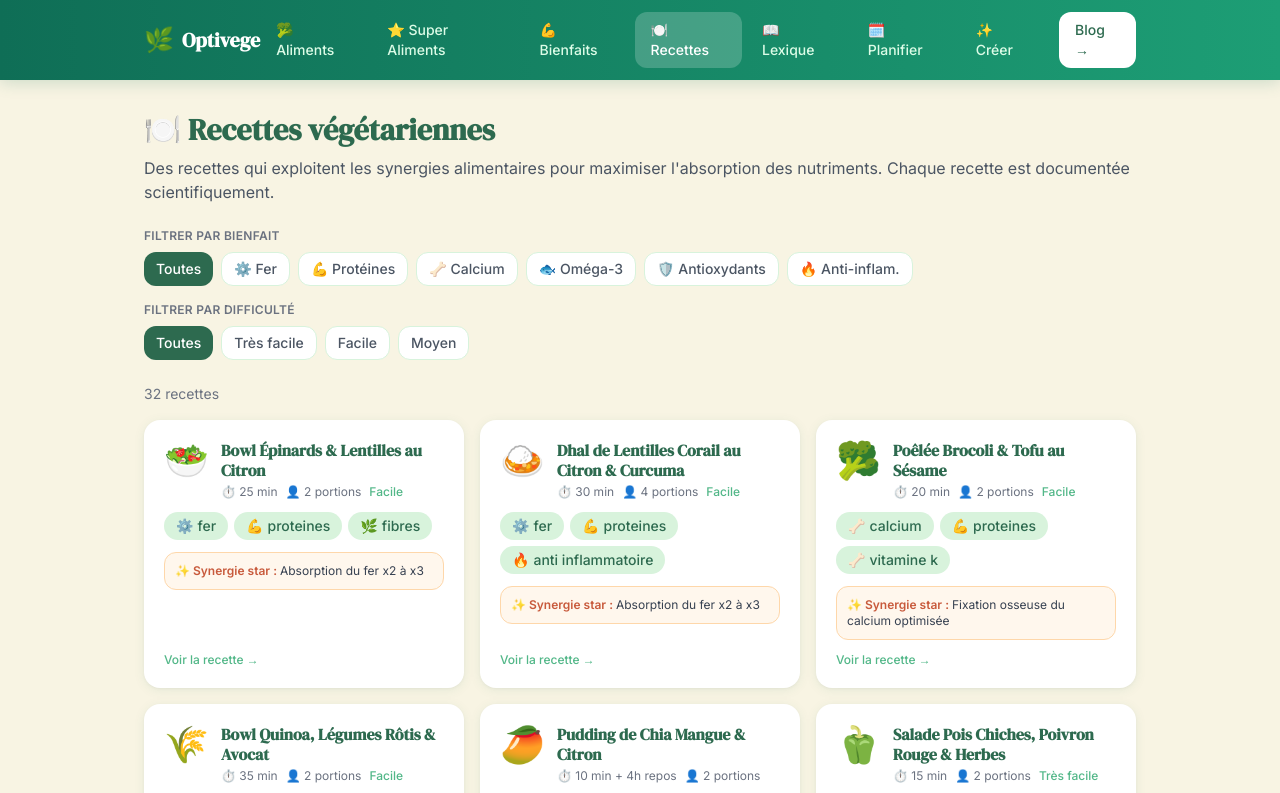
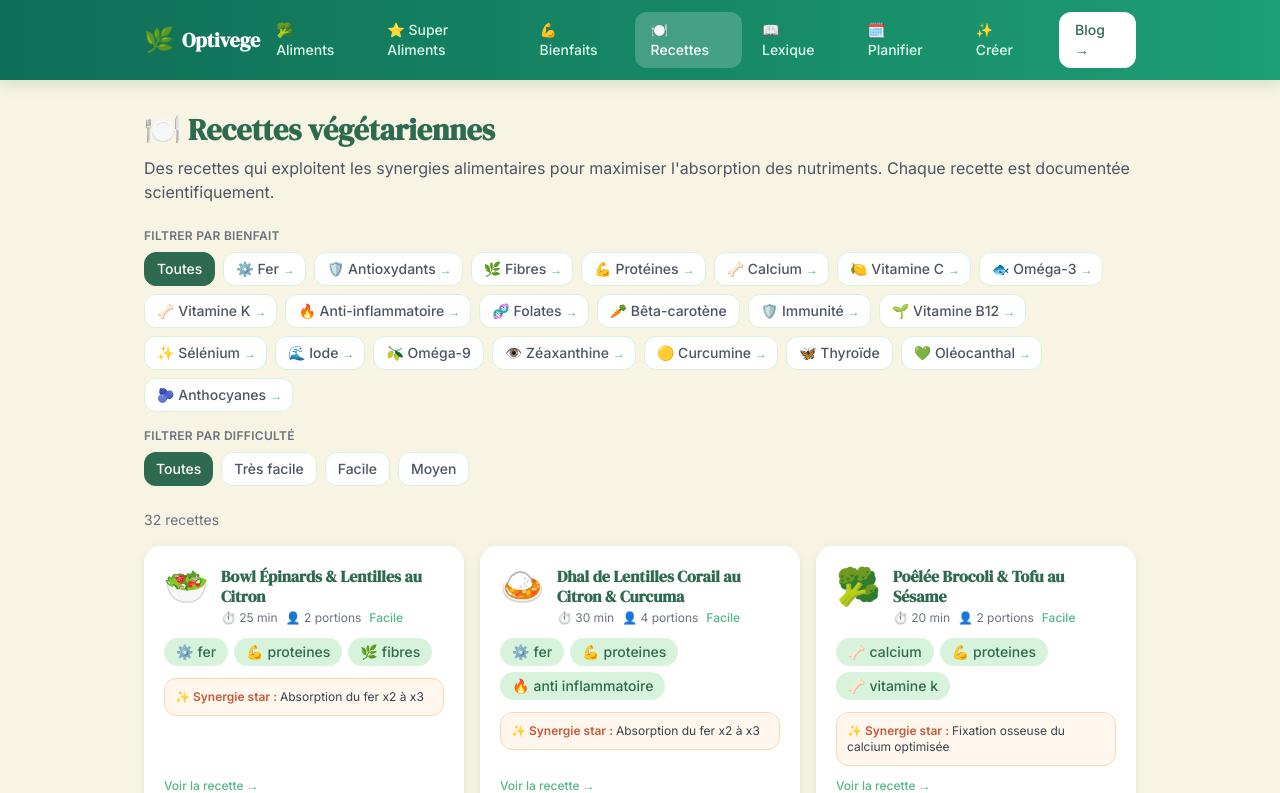
Before and after one commit to Antho-AG/ClaudeCode, a React (Vite) app in the folder optivege/: page /recettes in a window 1280 px wide. Shown: the top 793 px of the page. Built offline with nearby package versions, Linux system fonts and the light colour scheme.

Commit message:
recettes: filtre étendu de 6 à 21 tags — fusion proteines/proteines_completes, lien vers bienfaits et lexique

```diff
--- a/optivege/src/pages/RecipesPage.jsx
+++ b/optivege/src/pages/RecipesPage.jsx
@@ -5,14 +5,30 @@ import RecipeCard from '../components/recipes/RecipeCard'
 import RecipeDetail from '../components/recipes/RecipeDetail'
 import { useAllRecipes, useRecipe } from '../hooks/useFoodData'
 
+// link: '/bienfaits/id' | '/lexique#id' | null
 const BENEFIT_FILTERS = [
-  { id: 'all', label: 'Toutes' },
-  { id: 'fer', label: '⚙️ Fer' },
-  { id: 'proteines', label: '💪 Protéines' },
-  { id: 'calcium', label: '🦴 Calcium' },
-  { id: 'omega3', label: '🐟 Oméga-3' },
-  { id: 'antioxydants', label: '🛡️ Antioxydants' },
-  { id: 'anti_inflammatoire', label: '🔥 Anti-inflam.' },
+  { id: 'all', label: 'Toutes', link: null },
+  { id: 'fer', label: '⚙️ Fer', link: '/bienfaits/fer' },
+  { id: 'antioxydants', label: '🛡️ Antioxydants', link: '/bienfaits/antioxydants' },
+  { id: 'fibres', label: '🌿 Fibres', link: '/bienfaits/fibres' },
+  { id: 'proteines', label: '💪 Protéines', link: '/bienfaits/proteines', merge: ['proteines_completes'] },
+  { id: 'calcium', label: '🦴 Calcium', link: '/bienfaits/calcium' },
+  { id: 'vitamine_c', label: '🍋 Vitamine C', link: '/bienfaits/vitamine_c' },
+  { id: 'omega3', label: '🐟 Oméga-3', link: '/bienfaits/omega3' },
+  { id: 'vitamine_k', label: '🦴 Vitamine K', link: '/bienfaits/vitamine_k' },
+  { id: 'anti_inflammatoire', label: '🔥 Anti-inflammatoire', link: '/bienfaits/anti_inflammatoire' },
+  { id: 'folates', label: '🧬 Folates', link: '/bienfaits/folates' },
+  { id: 'beta_carotene', label: '🥕 Bêta-carotène', link: null },
+  { id: 'immunite', label: '🛡️ Immunité', link: '/bienfaits/immunite' },
+  { id: 'vitamine_b12', label: '🌱 Vitamine B12', link: '/bienfaits/vitamine_b12' },
+  { id: 'selenium', label: '✨ Sélénium', link: '/bienfaits/selenium' },
+  { id: 'iode', label: '🌊 Iode', link: '/bienfaits/iode' },
+  { id: 'omega9', label: '🫒 Oméga-9', link: null },
+  { id: 'zeaxanthine', label: '👁️ Zéaxanthine', link: '/lexique#zeaxanthine' },
+  { id: 'curcumine', label: '🟡 Curcumine', link: '/lexique#curcumine' },
+  { id: 'thyroide', label: '🦋 Thyroïde', link: null },
+  { id: 'oleocanthal', label: '💚 Oléocanthal', link: '/lexique#oleocanthal' },
+  { id: 'anthocyanes', label: '🫐 Anthocyanes', link: '/lexique#anthocyanes' },
 ]
 
 const DIFFICULTY_FILTERS = ['Toutes', 'Très facile', 'Facile', 'Moyen']
@@ -22,8 +38,12 @@ function RecipeList() {
   const [difficultyFilter, setDifficultyFilter] = useState('Toutes')
   const recipes = useAllRecipes()
 
+  const activeFilter = BENEFIT_FILTERS.find(f => f.id === benefitFilter)
   const filtered = recipes.filter(r => {
-    const matchBenefit = benefitFilter === 'all' || r.bienfaits_cles?.includes(benefitFilter)
+    const bc = r.bienfaits_cles ?? []
+    const matchBenefit = benefitFilter === 'all' ||
+      bc.includes(benefitFilter) ||
+      (activeFilter?.merge ?? []).some(m => bc.includes(m))
     const matchDiff = difficultyFilter === 'Toutes' || r.difficulte === difficultyFilter
     return matchBenefit && matchDiff
   })
@@ -39,19 +59,31 @@ function RecipeList() {
       <div className="mb-4">
         <p className="text-xs font-semibold text-gray-500 uppercase tracking-wide mb-2">Filtrer par bienfait</p>
         <div className="flex flex-wrap gap-2">
-          {BENEFIT_FILTERS.map(f => (
-            <button
-              key={f.id}
-              onClick={() => setBenefitFilter(f.id)}
-              className={`px-3 py-1.5 rounded-xl text-sm font-medium transition-colors ${
-                benefitFilter === f.id
-                  ? 'bg-green-dark text-white'
-                  : 'bg-white border border-green-pale text-gray-600 hover:border-green-main'
-              }`}
-            >
-              {f.label}
-            </button>
-          ))}
+          {BENEFIT_FILTERS.map(f => {
+            const isActive = benefitFilter === f.id
+            return (
+              <div key={f.id} className={`flex items-center rounded-xl text-sm font-medium transition-colors border ${
+                isActive ? 'bg-green-dark text-white border-green-dark' : 'bg-white border-green-pale text-gray-600'
+              }`}>
+                <button
+                  onClick={() => setBenefitFilter(f.id)}
+                  className={`px-3 py-1.5 ${f.link && !isActive ? 'pr-1' : ''}`}
+                >
+                  {f.label}
+                </button>
+                {f.link && !isActive && (
+                  <Link
+                    to={f.link}
+                    className="pr-2.5 text-green-main hover:text-green-dark"
+                    title="En savoir plus"
+                    onClick={e => e.stopPropagation()}
+                  >
+                    <span className="text-xs">→</span>
+                  </Link>
+                )}
+              </div>
+            )
+          })}
         </div>
       </div>
 
```
Also changed, not shown: optivege/src/data/recipes.json.
